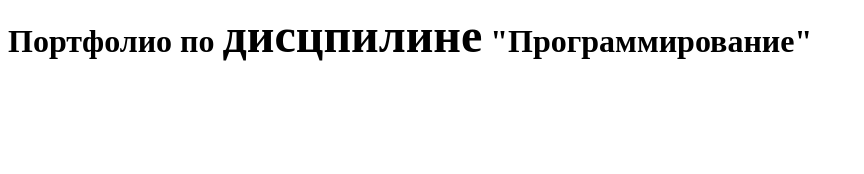
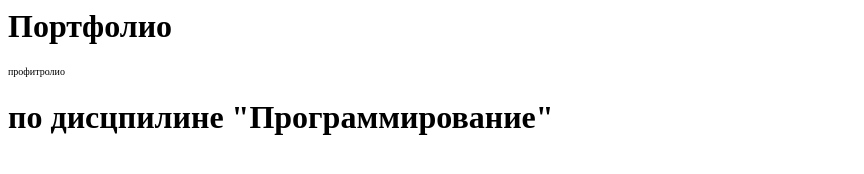
Before and after one commit to nanashinogonbee/PyPortfolio, a plain HTML site: page index.html in a window 1280 px wide. Shown: the whole page, without its empty margins (0-864 px from the left). Drawn offline with Linux system fonts and the light colour scheme.

Commit message:
Initial commit

```diff
--- a/index.html
+++ b/index.html
@@ -3,6 +3,8 @@
 	<title>Портфолио по программированию</title>
 </head>
 <body>
-<h1>Портфолио по <font size=8>дисцпилине</font> "Программирование"</h1>
+	<h1>Портфолио</h1>
+	<font size="1"> профитролио</font>
+	<h1> по дисцпилине "Программирование"</h1>
 </body>
 </html>
```
